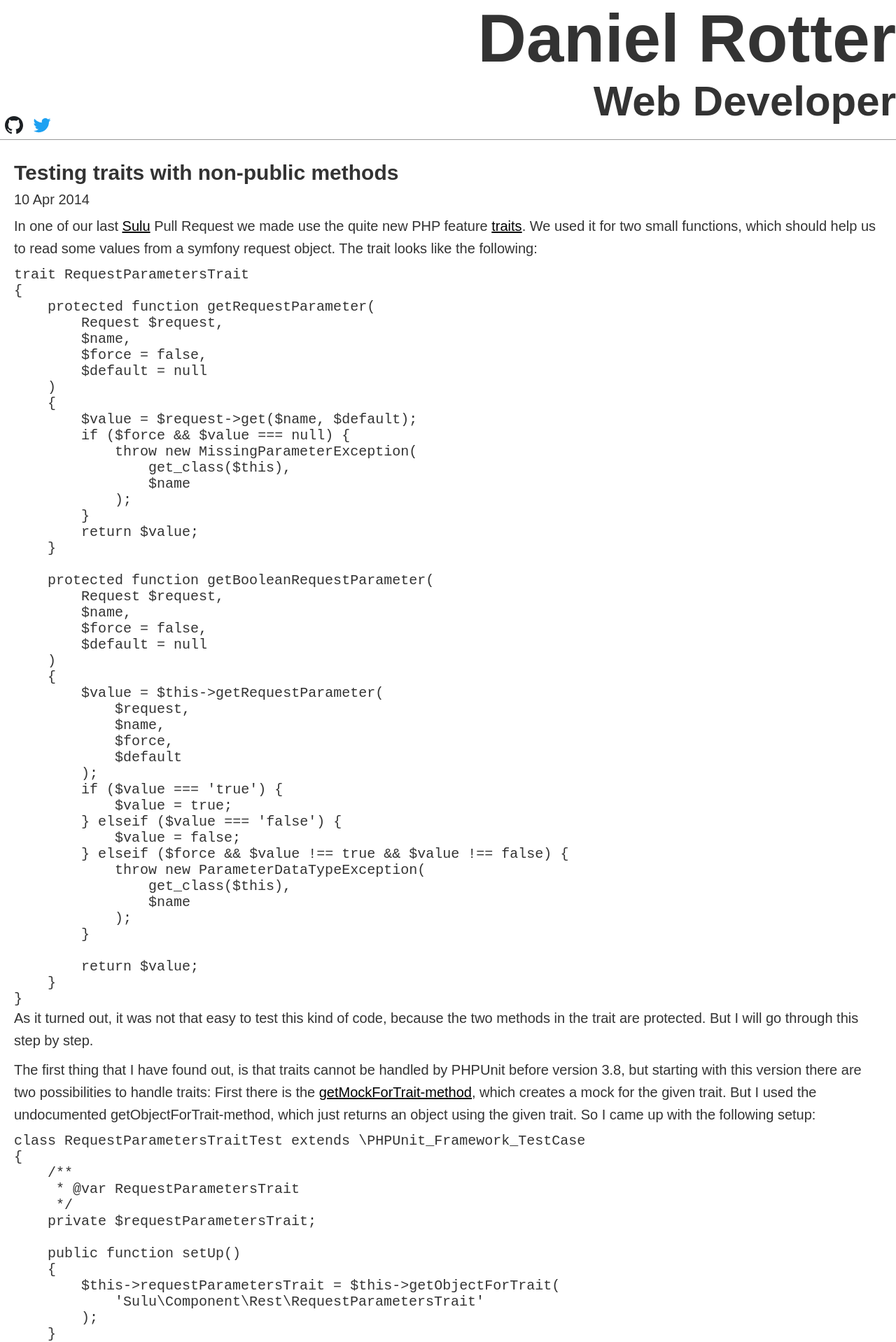
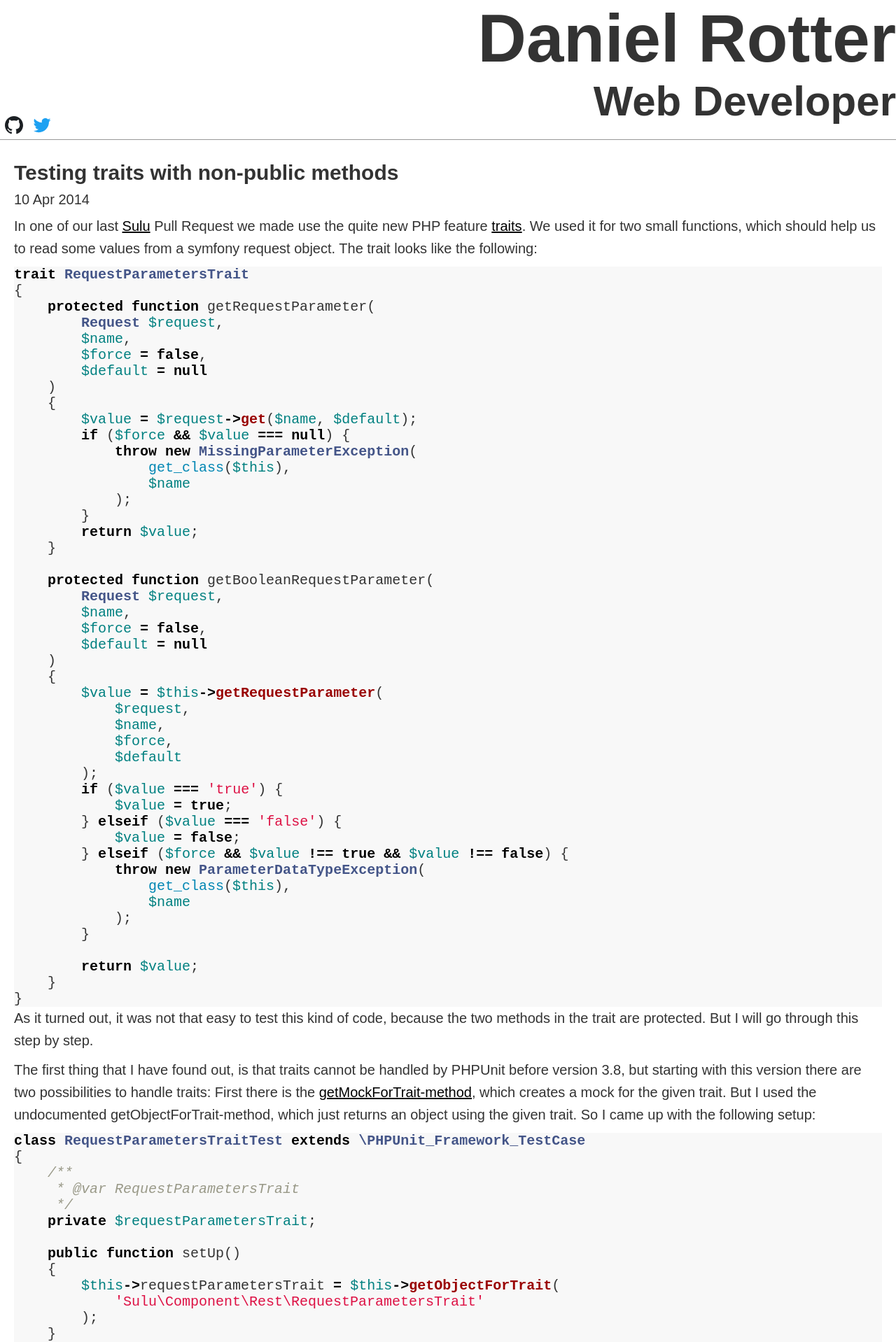
Before and after one commit to danrot/danrot.github.io, a Jekyll site: the page built from _posts/programming/2014-04-10-testing-traits-with-non-public-methods.md, in a window 1280 px wide. Shown: the top 1918 px of the page at 70% size. Built offline with Jekyll 4.4.1, drawn with Linux system fonts in a browser that asks for light colours; comment, search, counter and statistics services are not loaded.

Commit message:
Add syntax highlight with css

```diff
--- a/_layouts/master.html
+++ b/_layouts/master.html
@@ -7,6 +7,7 @@
         <meta name="viewport" content="width=device-width, initial-scale=1" />
 
         <link rel="stylesheet" type="text/css" href="/css/style.css" />
+        <link rel="stylesheet" type="text/css" href="/css/github.css" />
     </head>
     <body>
         <header class="header">
--- /dev/null
+++ b/css/github.css
@@ -0,0 +1,209 @@
+.highlight table td { padding: 5px; }
+.highlight table pre { margin: 0; }
+.highlight .cm {
+  color: #999988;
+  font-style: italic;
+}
+.highlight .cp {
+  color: #999999;
+  font-weight: bold;
+}
+.highlight .c1 {
+  color: #999988;
+  font-style: italic;
+}
+.highlight .cs {
+  color: #999999;
+  font-weight: bold;
+  font-style: italic;
+}
+.highlight .c, .highlight .ch, .highlight .cd, .highlight .cpf {
+  color: #999988;
+  font-style: italic;
+}
+.highlight .err {
+  color: #a61717;
+  background-color: #e3d2d2;
+}
+.highlight .gd {
+  color: #000000;
+  background-color: #ffdddd;
+}
+.highlight .ge {
+  color: #000000;
+  font-style: italic;
+}
+.highlight .gr {
+  color: #aa0000;
+}
+.highlight .gh {
+  color: #999999;
+}
+.highlight .gi {
+  color: #000000;
+  background-color: #ddffdd;
+}
+.highlight .go {
+  color: #888888;
+}
+.highlight .gp {
+  color: #555555;
+}
+.highlight .gs {
+  font-weight: bold;
+}
+.highlight .gu {
+  color: #aaaaaa;
+}
+.highlight .gt {
+  color: #aa0000;
+}
+.highlight .kc {
+  color: #000000;
+  font-weight: bold;
+}
+.highlight .kd {
+  color: #000000;
+  font-weight: bold;
+}
+.highlight .kn {
+  color: #000000;
+  font-weight: bold;
+}
+.highlight .kp {
+  color: #000000;
+  font-weight: bold;
+}
+.highlight .kr {
+  color: #000000;
+  font-weight: bold;
+}
+.highlight .kt {
+  color: #445588;
+  font-weight: bold;
+}
+.highlight .k, .highlight .kv {
+  color: #000000;
+  font-weight: bold;
+}
+.highlight .mf {
+  color: #009999;
+}
+.highlight .mh {
+  color: #009999;
+}
+.highlight .il {
+  color: #009999;
+}
+.highlight .mi {
+  color: #009999;
+}
+.highlight .mo {
+  color: #009999;
+}
+.highlight .m, .highlight .mb, .highlight .mx {
+  color: #009999;
+}
+.highlight .sb {
+  color: #d14;
+}
+.highlight .sc {
+  color: #d14;
+}
+.highlight .sd {
+  color: #d14;
+}
+.highlight .s2 {
+  color: #d14;
+}
+.highlight .se {
+  color: #d14;
+}
+.highlight .sh {
+  color: #d14;
+}
+.highlight .si {
+  color: #d14;
+}
+.highlight .sx {
+  color: #d14;
+}
+.highlight .sr {
+  color: #009926;
+}
+.highlight .s1 {
+  color: #d14;
+}
+.highlight .ss {
+  color: #990073;
+}
+.highlight .s, .highlight .sa, .highlight .dl {
+  color: #d14;
+}
+.highlight .na {
+  color: #008080;
+}
+.highlight .bp {
+  color: #999999;
+}
+.highlight .nb {
+  color: #0086B3;
+}
+.highlight .nc {
+  color: #445588;
+  font-weight: bold;
+}
+.highlight .no {
+  color: #008080;
+}
+.highlight .nd {
+  color: #3c5d5d;
+  font-weight: bold;
+}
+.highlight .ni {
+  color: #800080;
+}
+.highlight .ne {
+  color: #990000;
+  font-weight: bold;
+}
+.highlight .nf, .highlight .fm {
+  color: #990000;
+  font-weight: bold;
+}
+.highlight .nl {
+  color: #990000;
+  font-weight: bold;
+}
+.highlight .nn {
+  color: #555555;
+}
+.highlight .nt {
+  color: #000080;
+}
+.highlight .vc {
+  color: #008080;
+}
+.highlight .vg {
+  color: #008080;
+}
+.highlight .vi {
+  color: #008080;
+}
+.highlight .nv, .highlight .vm {
+  color: #008080;
+}
+.highlight .ow {
+  color: #000000;
+  font-weight: bold;
+}
+.highlight .o {
+  color: #000000;
+  font-weight: bold;
+}
+.highlight .w {
+  color: #bbbbbb;
+}
+.highlight {
+  background-color: #f8f8f8;
+}
```
